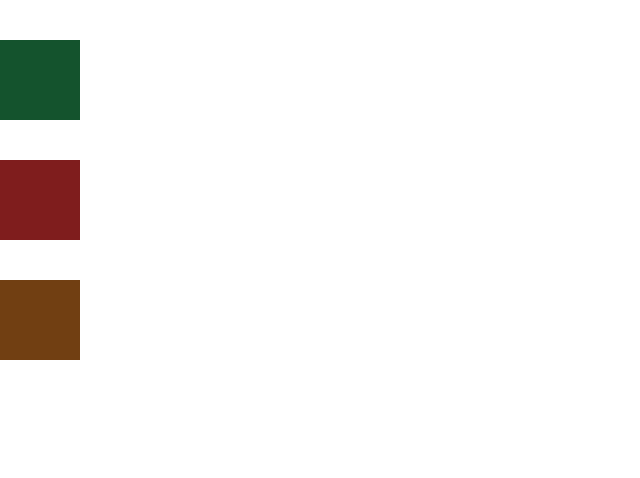
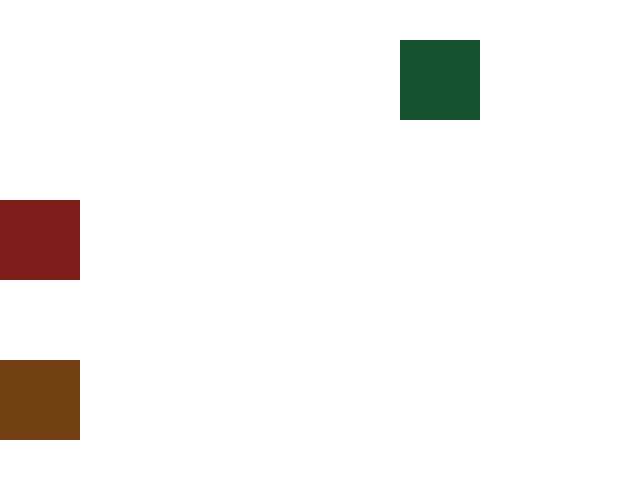
Before and after one commit to Safiul-Azam/react-gsap-practice, a React (Create React App) app: page / in a window 1280 px wide. Shown: the top 478 px of the page, without its empty margins (0-640 px from the left). Built offline with nearby package versions, Linux system fonts and the light colour scheme.

Commit message:
added gsap

```diff
--- a/src/component/Box.jsx
+++ b/src/component/Box.jsx
@@ -1,13 +1,22 @@
-import React from 'react';
+import gsap from "gsap";
+import { useEffect } from "react";
 
 const Box = () => {
-    return (
-        <div className='space-y-10'>
-            <div className='w-20 h-20 bg-green-900'></div>
-            <div className='w-20 h-20 bg-red-900'></div>
-            <div className='w-20 h-20 bg-yellow-900'></div>
-        </div>
-    );
+  useEffect(() => {
+    gsap.to(".a", {
+      x: 400,
+      rotation: 360,
+      duration: 4,
+      delay:1
+    });
+  }, []);
+  return (
+    <div className="space-y-20">
+      <div className="w-20 h-20 bg-green-900 a"></div>
+      <div className="w-20 h-20 bg-red-900 b"></div>
+      <div className="w-20 h-20 bg-yellow-900 c"></div>
+    </div>
+  );
 };
 
 export default Box;
```
